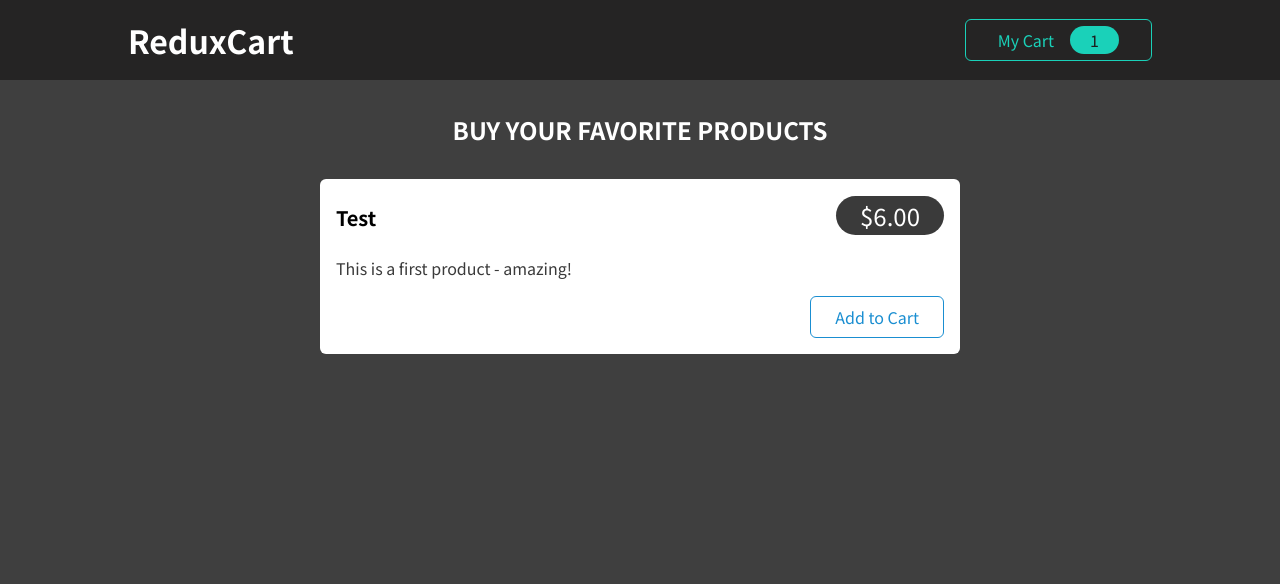
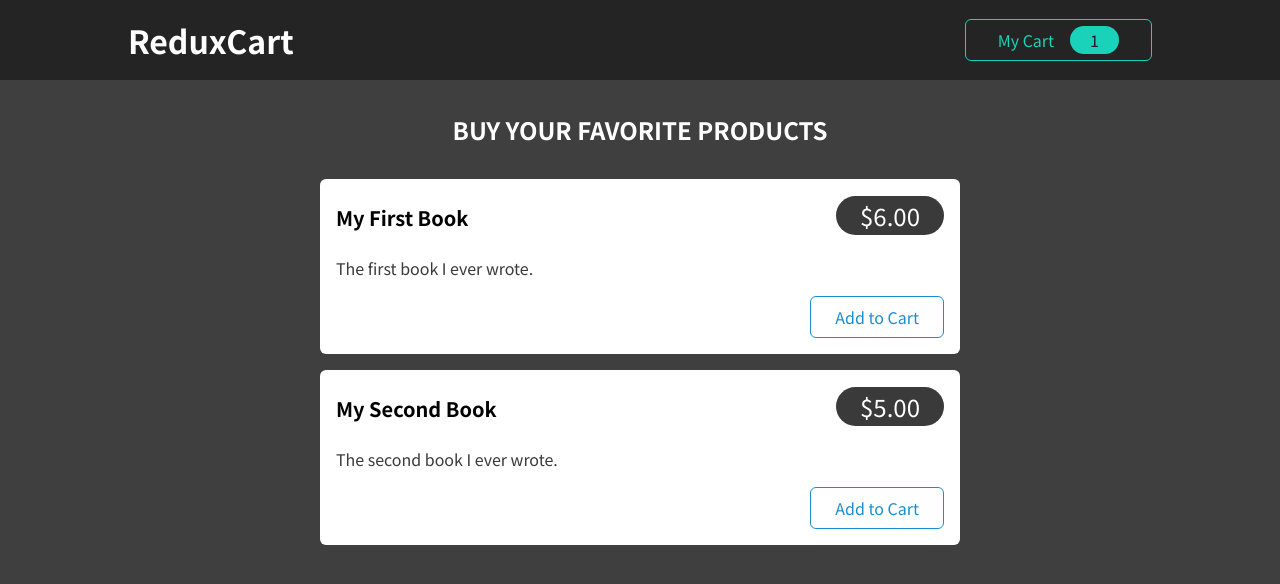
Before and after one commit to punisher004/ReduxCart-Application, a React (Create React App) app: page / in a window 1280 px wide. Shown: the top 584 px of the page. Built offline with nearby package versions, Linux system fonts and the light colour scheme.

Commit message:
use DUMMY_PRODCTS data to dynamically render products items in Products.js

```diff
--- a/src/components/Shop/Products.js
+++ b/src/components/Shop/Products.js
@@ -1,16 +1,34 @@
 import ProductItem from './ProductItem';
 import classes from './Products.module.css';
+
+const DUMMY_PRODUCTS = [
+  {
+    id: 'p1',
+    price: 6,
+    title: 'My First Book',
+    description: 'The first book I ever wrote.'
+  },
+  {
+    id: 'p2',
+    price: 5,
+    title: 'My Second Book',
+    description: 'The second book I ever wrote.'
+  },
+];
 
 const Products = (props) => {
   return (
     <section className={classes.products}>
       <h2>Buy your favorite products</h2>
       <ul>
-        <ProductItem
-          title='Test'
-          price={6}
-          description='This is a first product - amazing!'
-        />
+        {DUMMY_PRODUCTS.map((product) => (
+          <ProductItem
+            key={product.id}
+            title={product.title}
+            price={product.price}
+            description={product.description}
+          />
+        ))}
       </ul>
     </section>
   );
```
